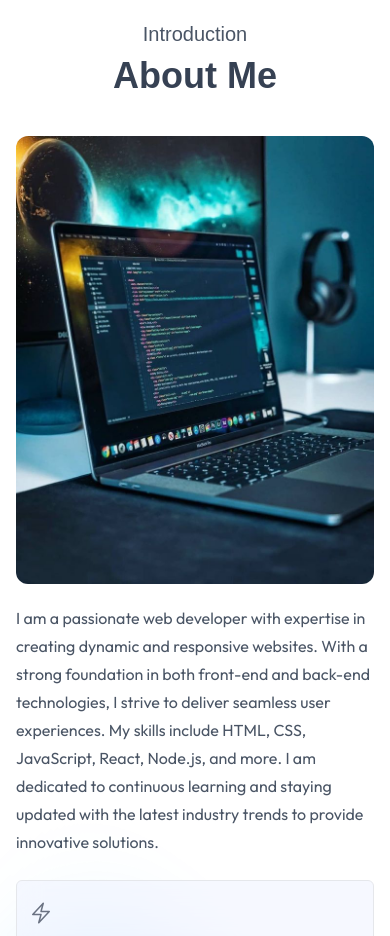
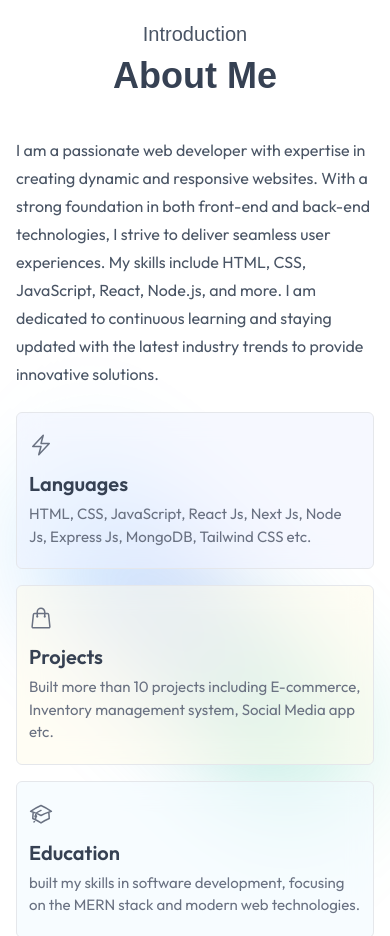
Before and after one commit to sksabbirhossain/portfolio, a Next.js app: page / in a window 390 px wide. Shown: the part 960-1896 px from the top of the page. Built offline with nearby package versions, Linux system fonts and the light colour scheme; a web font is replaced by a local one.

Commit message:
updated about section design

```diff
--- a/components/Home/About.js
+++ b/components/Home/About.js
@@ -34,13 +34,13 @@ const About = () => {
         initial={{ opacity: 0 }}
         whileInView={{ opacity: 1 }}
         transition={{ duration: 0.7 }}
-        className="mt-10 grid grid-cols-1 gap-5 sm:grid-cols-6 sm:gap-6"
+        className="mt-10 grid grid-cols-1 gap-5 md:grid-cols-6 md:gap-6"
       >
         <motion.div
           initial={{ scale: 0.9, opacity: 0 }}
           whileInView={{ scale: 1, opacity: 1 }}
           transition={{ duration: 0.7 }}
-          className="sm:col-span-2"
+          className="hidden md:col-span-2 md:block"
         >
           <Image
             src={"/image.png"}
@@ -54,7 +54,7 @@ const About = () => {
           initial={{ opacity: 0 }}
           whileInView={{ opacity: 1 }}
           transition={{ duration: 0.7, delay: 0.8 }}
-          className="relative space-y-3 sm:col-span-4"
+          className="relative space-y-3 md:col-span-4"
         >
           {/* about */}
           <motion.p
```
